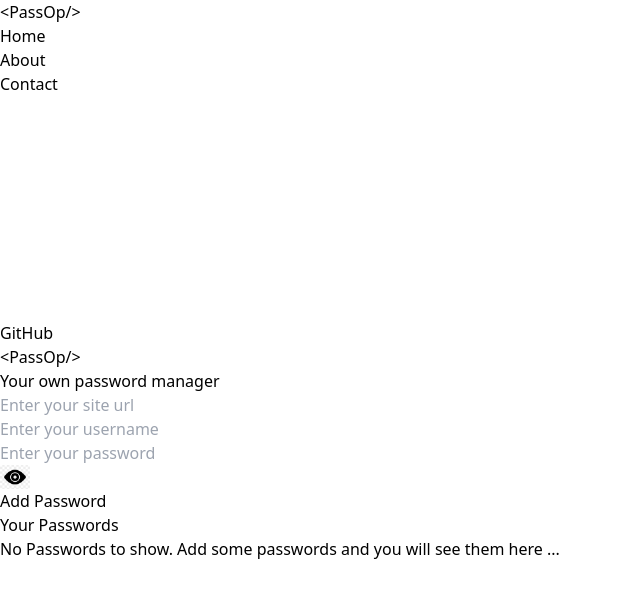
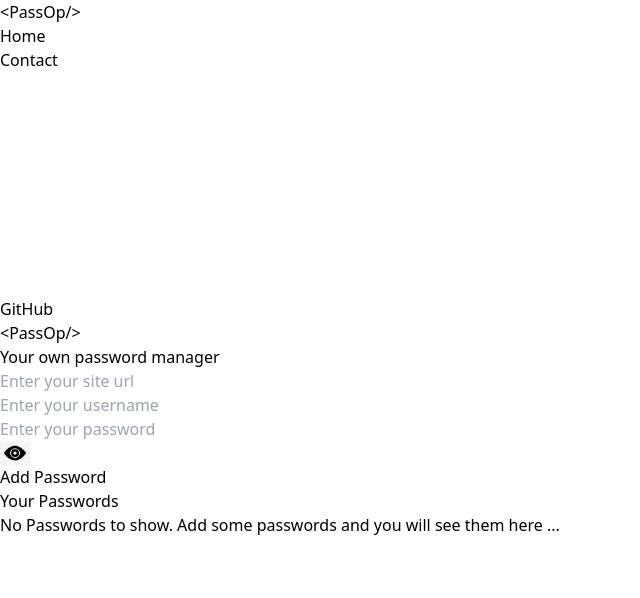
Before and after one commit to arnabmitra471/passOP-your-own-password-manager, a React (Vite) app: page / in a window 1280 px wide. Shown: the top 598 px of the page, without its empty margins (0-640 px from the left). Built offline with nearby package versions, Linux system fonts and the light colour scheme; some icons are missing.

Commit message:
successfully linking to the github repo for this project

```diff
--- a/src/components/Navbar.jsx
+++ b/src/components/Navbar.jsx
@@ -11,12 +11,11 @@
         </div>
         <ul className="flex gap-5 flex-row">
           <li className="hover:bg-purple-400 py-2 px-2 hover:text-green-700 hover:rounded-md hover:transition-colors duration-200 hover:font-bold"><a href="/">Home</a></li>
-          <li className="hover:bg-purple-400 py-2 px-2 hover:text-green-700 hover:rounded-md hover:transition-colors duration-200 hover:font-bold"><a href="/">About</a></li>
           <li className="hover:bg-purple-400 py-2 px-2 hover:text-green-700 hover:rounded-md hover:transition-colors duration-200 hover:font-bold"><a href="/">Contact</a></li>
         </ul>
-        <div className="github-logo flex gap-4 justify-around items-center rounded-md bg-green-500 px-4 my-5">
+        <div className="github-logo flex gap-2 justify-around items-center rounded-full bg-green-700 px-4 my-5">
           <img src="icons/github-mark-white.png" alt="Github logo" className="w-10 p-1"/>
-          <span className="font-bold">GitHub</span>
+          <span className="font-bold"><a href="https://github.com/arnabmitra471" target="_blank">GitHub</a></span>
         </div>
       </div>
     </nav>
```
